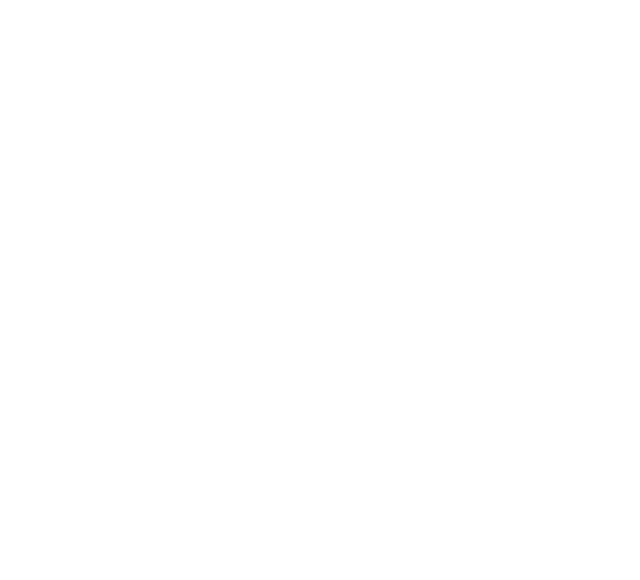
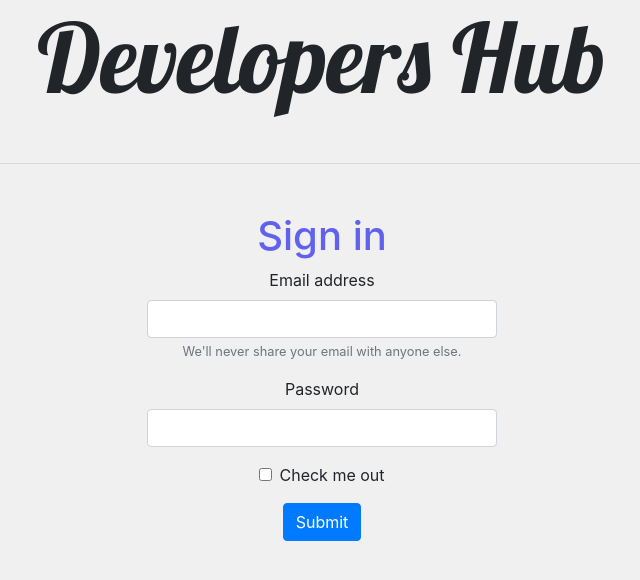
Before and after one commit to Stanley-Ugo/RegFormClient, a plain HTML site: page index.html in a window 1280 px wide. Shown: the whole page, without its empty margins (318-958 px from the left). Drawn offline with nearby package versions, Linux system fonts and the light colour scheme.

Commit message:
styling the html document

```diff
--- a/index.html
+++ b/index.html
@@ -3,9 +3,41 @@
 <head>
     <meta charset="UTF-8">
     <meta name="viewport" content="width=device-width, initial-scale=1.0">
+    <link rel="stylesheet" href="https://stackpath.bootstrapcdn.com/bootstrap/4.5.2/css/bootstrap.min.css" integrity="sha384-JcKb8q3iqJ61gNV9KGb8thSsNjpSL0n8PARn9HuZOnIxN0hoP+VmmDGMN5t9UJ0Z" crossorigin="anonymous">
+    <link href="https://fonts.googleapis.com/css2?family=Lobster&display=swap" rel="stylesheet">
+    <link rel="stylesheet" href="styles.css">
     <title>Developers Hub</title>
 </head>
 <body>
+    <div class="container text-center">
+        <h1 class="dev-title display-1">Developers Hub</h1>
+        <hr class="mt-5"/>
+        <h4 class="mt-5">Sign in</h4>
+        <div class="row text-center align-items-center justify-content-center">
+            <div class="col-4 text-center">
+                <form>
+                    <div class="form-group">
+                      <label for="exampleInputEmail1">Email address</label>
+                      <input type="email" class="form-control" id="exampleInputEmail1" aria-describedby="emailHelp">
+                      <small id="emailHelp" class="form-text text-muted">We'll never share your email with anyone else.</small>
+                    </div>
+                    <div class="form-group">
+                      <label for="exampleInputPassword1">Password</label>
+                      <input type="password" class="form-control" id="exampleInputPassword1">
+                    </div>
+                    <div class="form-group form-check">
+                      <input type="checkbox" class="form-check-input" id="exampleCheck1">
+                      <label class="form-check-label" for="exampleCheck1">Check me out</label>
+                    </div>
+                    <button type="submit" class="btn btn-primary">Submit</button>
+                  </form>
+            </div>
+        </div>
+    </div>
 
+
+    <script src="https://code.jquery.com/jquery-3.5.1.slim.min.js" integrity="sha384-DfXdz2htPH0lsSSs5nCTpuj/zy4C+OGpamoFVy38MVBnE+IbbVYUew+OrCXaRkfj" crossorigin="anonymous"></script>
+    <script src="https://cdn.jsdelivr.net/npm/popper.js@1.16.1/dist/umd/popper.min.js" integrity="sha384-9/reFTGAW83EW2RDu2S0VKaIzap3H66lZH81PoYlFhbGU+6BZp6G7niu735Sk7lN" crossorigin="anonymous"></script>
+    <script src="https://stackpath.bootstrapcdn.com/bootstrap/4.5.2/js/bootstrap.min.js" integrity="sha384-B4gt1jrGC7Jh4AgTPSdUtOBvfO8shuf57BaghqFfPlYxofvL8/KUEfYiJOMMV+rV" crossorigin="anonymous"></script>
 </body>
 </html>
--- /dev/null
+++ b/styles.css
@@ -0,0 +1,12 @@
+body {
+    background: rgb(240, 240, 240);
+}
+
+h4 {
+    color: rgb(97, 97, 240);
+    font-size: 2.5rem;
+}
+
+.dev-title {
+    font-family: 'Lobster', cursive;
+}
```
